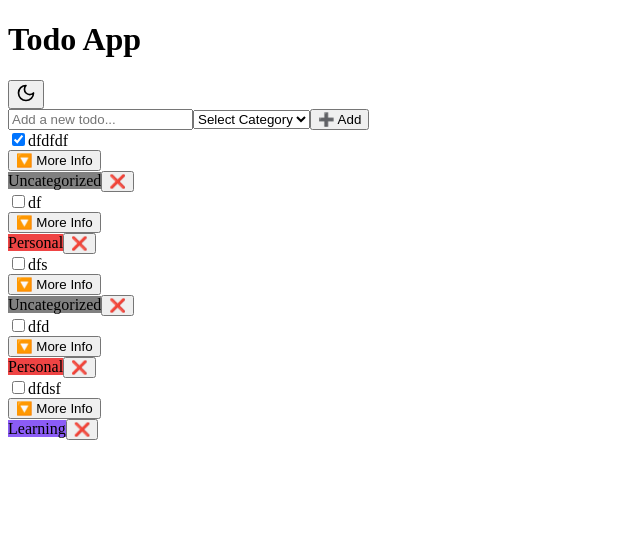
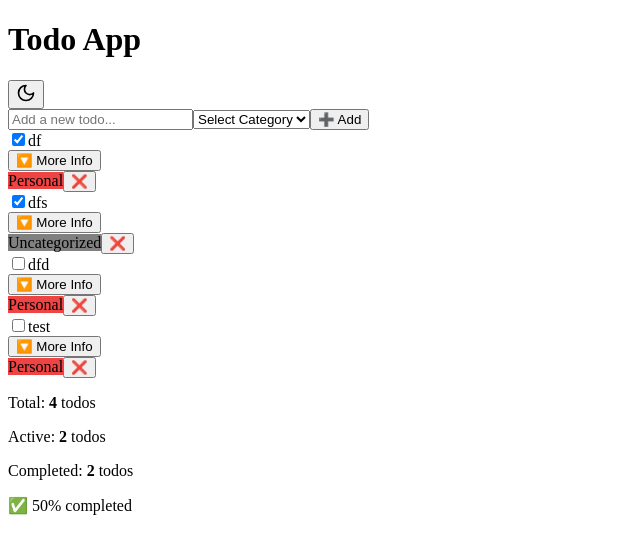
Before and after one commit to Rafael-Creator-max/redux_opdracht_exam, a React (Vite) app: page / in a window 1280 px wide. Shown: the top 554 px of the page, without its empty margins (0-640 px from the left). Built offline with nearby package versions, Linux system fonts and the light colour scheme; data requests are answered from the project's data file; the HTML template or start-up script is replaced by a standard one.

Commit message:
todo stats added

```diff
--- a/src/components/ui/Todos.tsx
+++ b/src/components/ui/Todos.tsx
@@ -1,4 +1,3 @@
-
 import React, { useState, useEffect } from "react";
 import { useSelector, useDispatch } from "react-redux";
 import { toast } from "sonner";
@@ -67,6 +66,11 @@ const Todos: React.FC = () => {
       method: "DELETE",
     });
   };
+  const totalTodos = todos.length;
+  const completedTodos = todos.filter((t) => t.completed).length;
+  const activeTodos = totalTodos - completedTodos;
+  const completionPercentage =
+    totalTodos > 0 ? Math.round((completedTodos / totalTodos) * 100) : 0;
 
   return (
     <div className="max-w-2xl mx-auto">
@@ -105,10 +109,26 @@ const Todos: React.FC = () => {
         <Todo
           key={todo.id}
           {...todo}
-          categories={categories} // ✅ Now categories are properly passed
+          categories={categories} //  Now categories are properly passed
           onDelete={() => handleDelete(todo.id, todo.text)}
         />
       ))}
+
+      <div className="flex items-center gap-x-6">
+        <p>
+          Total: <strong className="text-white">{totalTodos}</strong> todos
+        </p>
+        <p>
+          Active: <strong className="text-blue-500">{activeTodos}</strong> todos
+        </p>
+        <p>
+          Completed:{" "}
+          <strong className="text-green-500">{completedTodos}</strong> todos
+        </p>
+        <p className="font-semibold text-white">
+          ✅ {completionPercentage}% completed
+        </p>
+      </div>
     </div>
   );
 };
--- a/src/db.json
+++ b/src/db.json
@@ -1,21 +1,15 @@
 {
   "todos": [
     {
-      "id": "5218bf37-6248-43ab-8545-3689ccffce76",
-      "text": "dfdfdf",
-      "completed": true,
-      "category": ""
-    },
-    {
       "id": "9e1f5c90-68ba-4ffa-9e15-19468049cfb1",
       "text": "df",
-      "completed": false,
+      "completed": true,
       "category": "Personal"
     },
     {
       "id": "67bc3270-02a8-48c8-865d-3a01933c653f",
       "text": "dfs",
-      "completed": false,
+      "completed": true,
       "category": ""
     },
     {
@@ -25,10 +19,10 @@
       "category": "Personal"
     },
     {
-      "id": "36b69254-0fd0-4110-a821-1ad058e60d37",
-      "text": "dfdsf",
+      "id": "2c836a09-134f-46c0-a580-03b7c7206739",
+      "text": "test",
       "completed": false,
-      "category": "Learning"
+      "category": "Personal"
     }
   ],
   "categories": [
```
